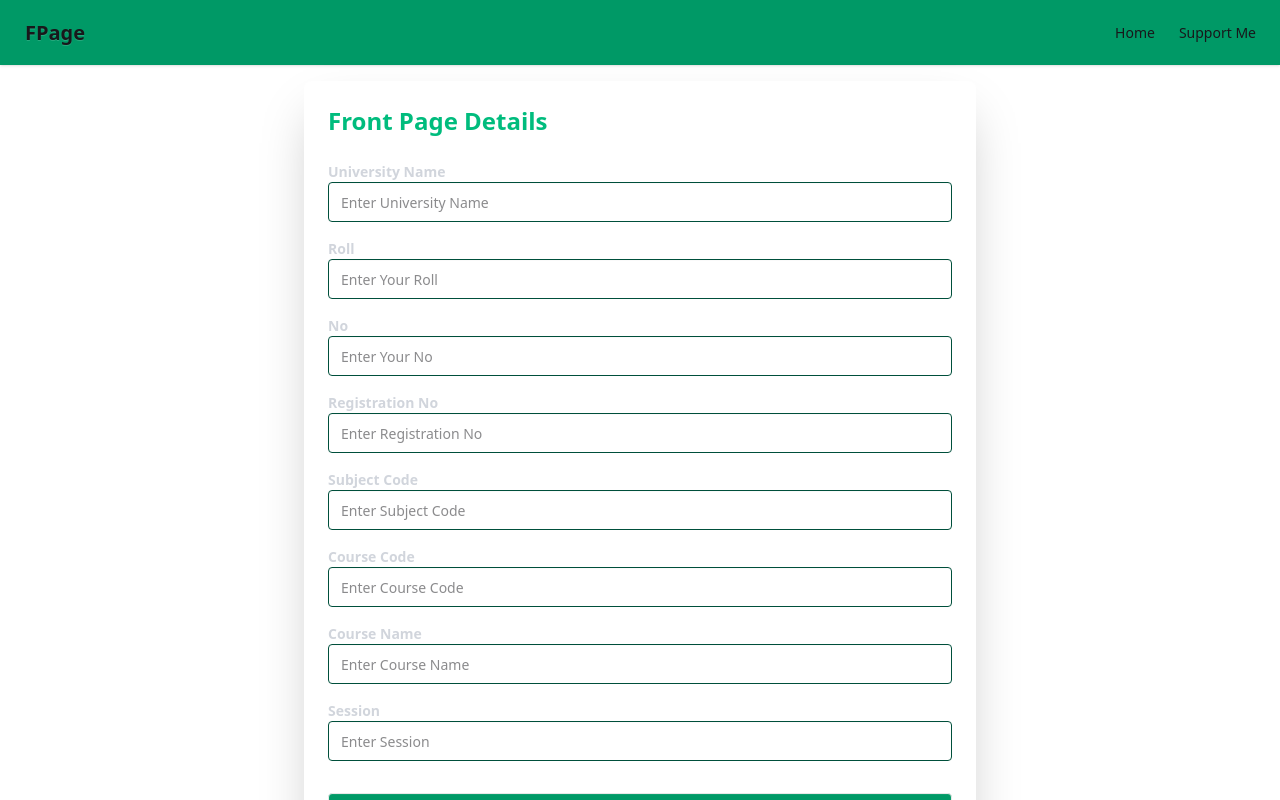
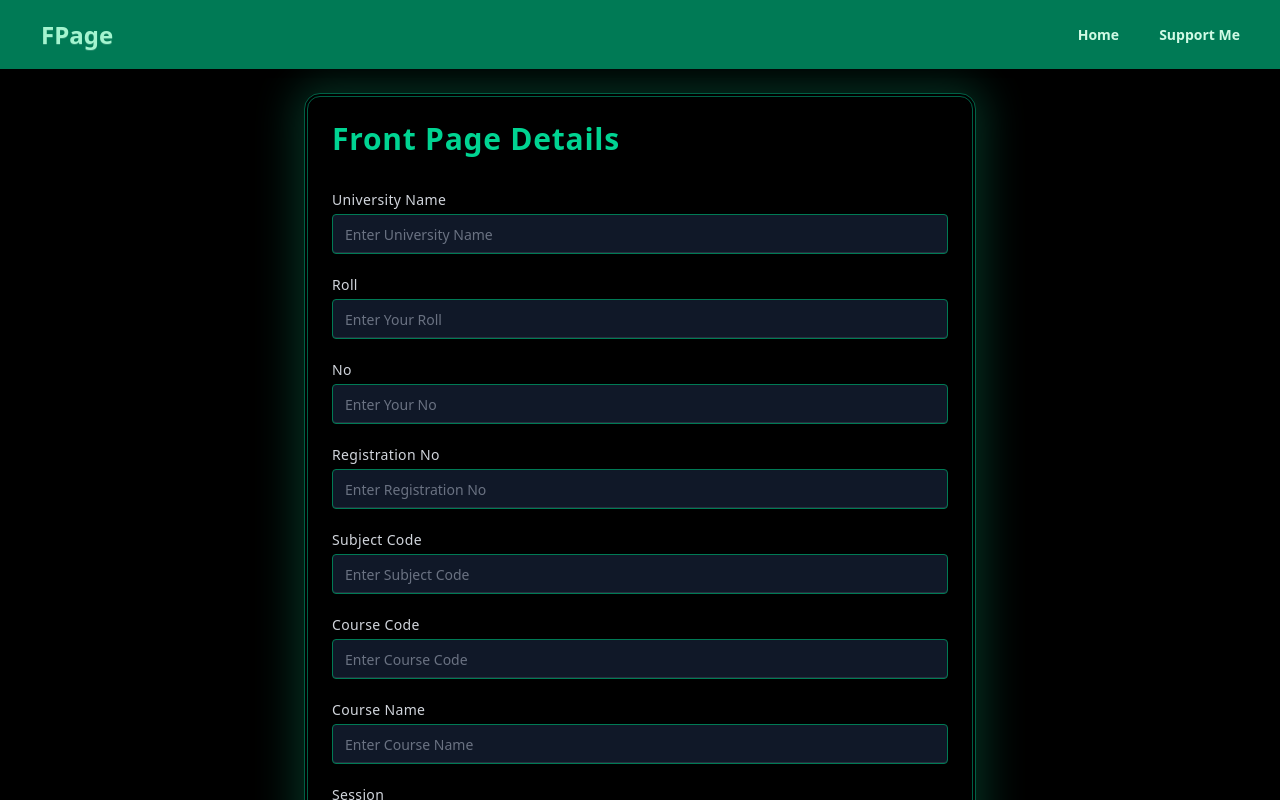
Before and after one commit to Soyab-Aktar/front-page-build, a React (Vite) app: page / in a window 1280 px wide. Shown: the top 800 px of the page. Built offline with nearby package versions, Linux system fonts and the light colour scheme.

Commit message:
Download Feature added , some improvement

```diff
--- a/package.json
+++ b/package.json
@@ -12,6 +12,7 @@
   "dependencies": {
     "@tailwindcss/vite": "^4.1.7",
     "html2canvas": "^1.4.1",
+    "html2canvas-pro": "^1.5.11",
     "jspdf": "^3.0.1",
     "react": "^19.1.0",
     "react-dom": "^19.1.0",
--- a/src/Components/Homepage/Homepage.jsx
+++ b/src/Components/Homepage/Homepage.jsx
@@ -59,18 +59,18 @@ const Homepage = () => {
   };
 
   return (
-    <div className="min-h-screen bg-white flex items-center justify-center p-4">
-      <div className="card w-full max-w-2xl shadow-2xl bg-white">
-        <div className="card-body">
-          <h2 className="text-2xl font-bold mb-4 text-emerald-500">
+    <div className="min-h-screen bg-black flex items-center justify-center p-6">
+      <div className="card w-full max-w-2xl bg-black border-4 border-double border-emerald-800 rounded-2xl shadow-[0_0_40px_10px_rgba(16,185,129,0.25)] transition-all duration-500 hover:shadow-[0_0_60px_15px_rgba(16,185,129,0.35)]">
+        <div className="card-body p-6">
+          <h2 className="text-3xl font-bold mb-6 text-emerald-400 tracking-wide">
             Front Page Details
           </h2>
 
-          <form className="space-y-4">
+          <form className="space-y-5">
             {fields.map(({ name, label, placeholder }) => (
               <div key={name} className="form-control w-full">
-                <label className="label">
-                  <span className="label-text text-gray-300 font-semibold">
+                <label className="label mb-1">
+                  <span className="text-gray-300 font-medium tracking-wide">
                     {label}
                   </span>
                 </label>
@@ -80,14 +80,15 @@ const Homepage = () => {
                   placeholder={placeholder}
                   value={formData[name]}
                   onChange={handleChange}
-                  className="input input-bordered border-emerald-900 w-full"
+                  className="input input-bordered w-full bg-gray-900 text-white border-emerald-700 focus:outline-none focus:ring-2 focus:ring-emerald-500 placeholder-gray-500"
                 />
               </div>
             ))}
+
             <button
               type="submit"
               onClick={handleSubmit}
-              className="btn bg-emerald-600 hover:bg-emerald-700 text-white w-full mt-4"
+              className="btn bg-emerald-600 hover:bg-emerald-700 text-white w-full mt-4 font-semibold tracking-wide transition duration-300"
             >
               Submit
             </button>
--- a/src/Components/Navbar/Navbar.jsx
+++ b/src/Components/Navbar/Navbar.jsx
@@ -3,21 +3,36 @@ import { Link } from "react-router-dom";
 
 const Navbar = () => {
   return (
-    <div className="navbar bg-emerald-600 shadow-sm">
+    <nav className="navbar bg-emerald-700 shadow-md px-6 py-3 sticky top-0 z-50">
       <div className="flex-1">
-        <a className="btn btn-ghost text-xl">FPage</a>
+        <Link
+          to="/"
+          className="btn btn-ghost normal-case text-2xl font-extrabold text-emerald-200 hover:text-white transition-colors duration-300"
+        >
+          FPage
+        </Link>
       </div>
       <div className="flex-none">
-        <ul className="menu menu-horizontal px-1">
+        <ul className="menu menu-horizontal px-1 space-x-4 text-emerald-100 font-semibold">
           <li>
-            <Link to="/">Home</Link>
+            <Link
+              to="/"
+              className="hover:text-white hover:bg-emerald-600 rounded-md px-3 py-1 transition"
+            >
+              Home
+            </Link>
           </li>
           <li>
-            <a>Support Me</a>
+            <a
+              href="#support"
+              className="hover:text-white hover:bg-emerald-600 rounded-md px-3 py-1 transition cursor-pointer"
+            >
+              Support Me
+            </a>
           </li>
         </ul>
       </div>
-    </div>
+    </nav>
   );
 };
 
--- a/src/Components/Preview/FrontPagePreview.jsx
+++ b/src/Components/Preview/FrontPagePreview.jsx
@@ -9,7 +9,7 @@ const FrontPagePreview = forwardRef(({ data }, ref) => {
   return (
     <div
       ref={ref}
-      className="w-[210mm] h-[297mm] bg-white p-10 text-black shadow-md mx-auto"
+      className="w-[210mm] h-[297mm] bg-white p-10 text-black shadow-md mx-auto "
     >
       <div className=" flex flex-col justify-between h-full border-8 border-double border-black p-4">
         <h1 className="text-7xl font-bold text-center mb-6">
--- a/src/Components/Preview/Preview.jsx
+++ b/src/Components/Preview/Preview.jsx
@@ -1,6 +1,6 @@
 // src/Components/Preview/Preview.jsx
 import React, { useRef } from "react";
-import html2canvas from "html2canvas";
+import html2canvas from "html2canvas-pro";
 import jsPDF from "jspdf";
 import { useLocation } from "react-router-dom";
 import FrontPagePreview from "./FrontPagePreview";
@@ -21,7 +21,7 @@ const Preview = () => {
 
     html2canvas(input, { scale: 2 })
       .then((canvas) => {
-        const imgData = canvas.toDataURL("image/png");
+        const imgData = canvas.toDataURL("image/jpeg", 0.7);
         const pdf = new jsPDF("p", "mm", "a4");
         const pdfWidth = pdf.internal.pageSize.getWidth();
         const pdfHeight = pdf.internal.pageSize.getHeight();
@@ -35,6 +35,9 @@ const Preview = () => {
 
   return (
     <div className="min-h-screen flex flex-col items-center justify-center p-4 space-y-6">
+      <h1 className="bg-emerald-600 p-2 rounded-md font-bold w-full text-center">
+        Front Page Preview
+      </h1>
       <FrontPagePreview ref={previewRef} data={data} />
       <button
         onClick={handleDownload}
```
Also changed, not shown: 1 other file (tests, documents, lock files or other folders).
